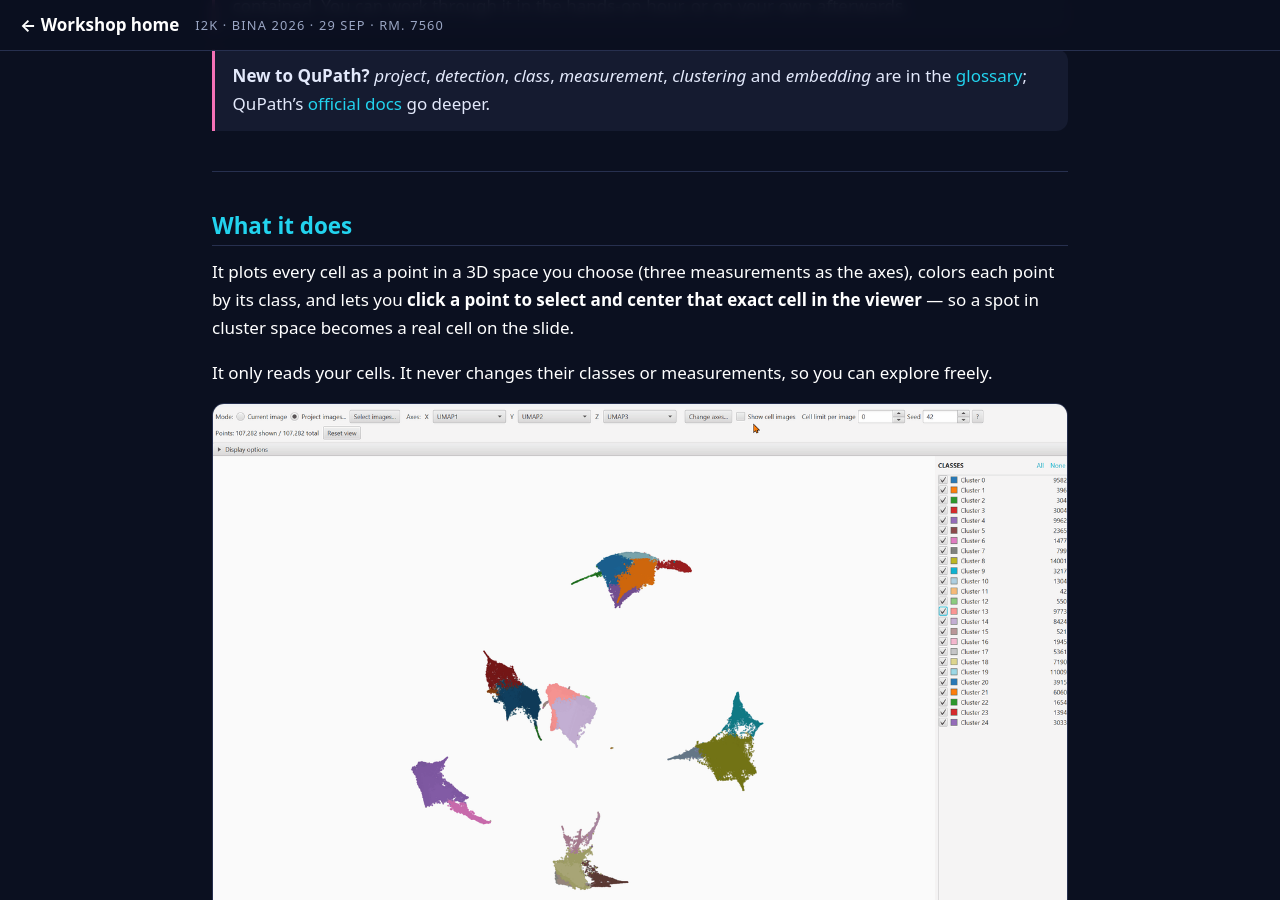
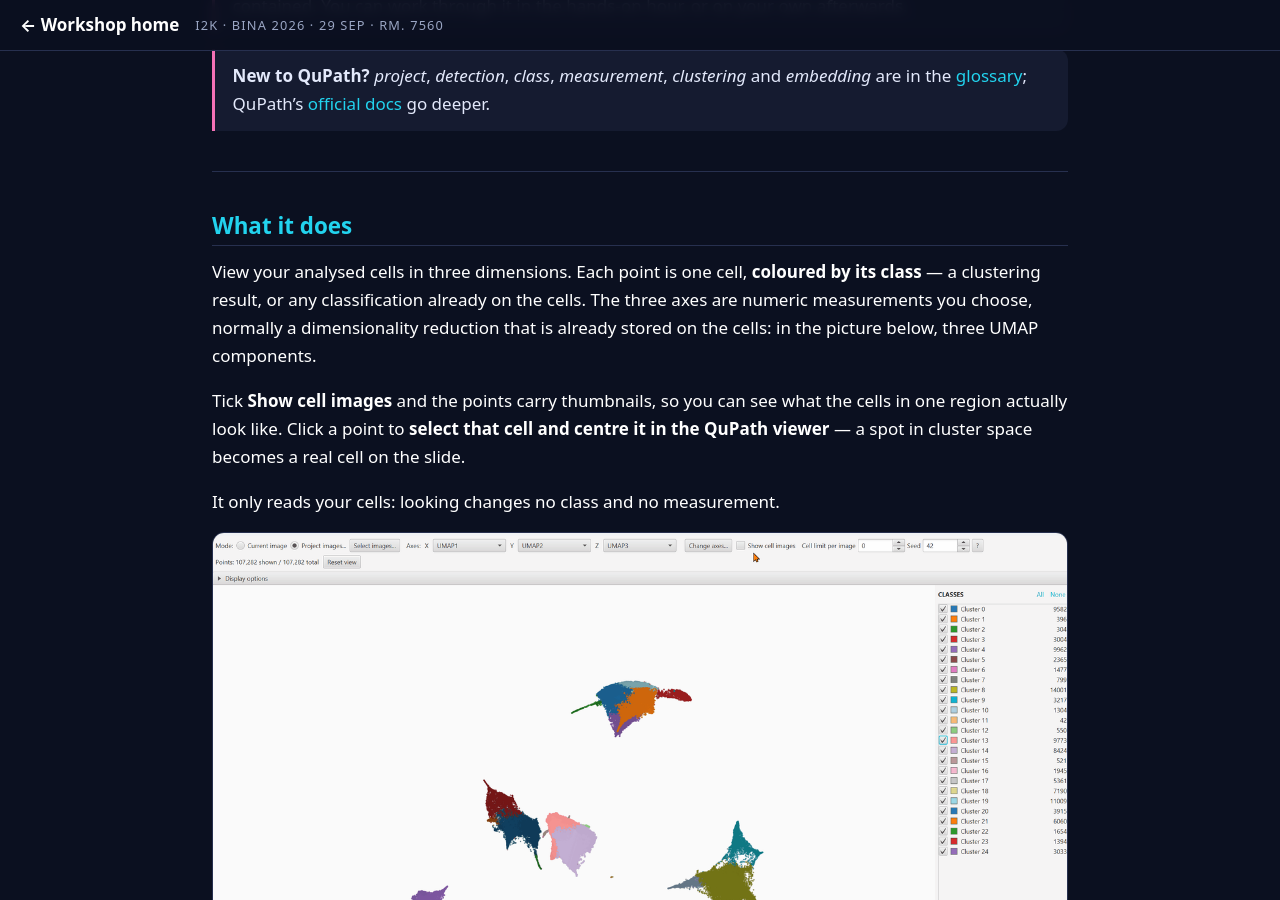
Before and after one commit to MichaelSNelson/BINA-I2K-2026-QuPath-Extensions, a Jekyll site: the page built from docs/04-cluster-3d-navigator.md, in a window 1280 px wide and 900 px high, scrolled down 754 px. Built offline with Jekyll 4.4.1, drawn with Linux system fonts in a browser that asks for light colours.

Commit message:
Guide 4: rewrite "What it does" around what the user sees
The old opening led with the mechanism -- "plots every cell as a point in a
3D space you choose (three measurements as the axes)" -- which describes the
implementation before saying what it is for.

Now: what the view shows (cells in three dimensions), what the colour means
(a clustering result or an existing classification), what positions them (a
dimensionality reduction already on the cells; three UMAP components in the
screenshot), the cell thumbnails, and the click-through to the viewer.

"Show cell images" is the control's real label, checked in
Cluster3DNavigatorPane rather than described from memory. Deliberately not
called "representative cells" -- that is QP-CAT's medoid gallery, a
different feature.

The read-only property is kept, as one clause rather than its own paragraph.

Claude-Session: https://claude.ai/code/session_01TZFXuLKiz1DgbomrTgfDTw

```diff
--- a/docs/04-cluster-3d-navigator.md
+++ b/docs/04-cluster-3d-navigator.md
@@ -29,12 +29,16 @@ title: Cluster 3D Navigator
 
 ## What it does
 
-It plots every cell as a point in a 3D space you choose (three measurements as the axes),
-colors each point by its class, and lets you **click a point to select and center that exact
-cell in the viewer** — so a spot in cluster space becomes a real cell on the slide.
+View your analysed cells in three dimensions. Each point is one cell, **coloured by its
+class** — a clustering result, or any classification already on the cells. The three axes are
+numeric measurements you choose, normally a dimensionality reduction that is already stored on
+the cells: in the picture below, three UMAP components.
 
-It only reads your cells. It never changes their classes or measurements, so you can explore
-freely.
+Tick **Show cell images** and the points carry thumbnails, so you can see what the cells in one
+region actually look like. Click a point to **select that cell and centre it in the QuPath
+viewer** — a spot in cluster space becomes a real cell on the slide.
+
+It only reads your cells: looking changes no class and no measurement.
 
 <img src="../images/cluster-3d-navigator/window-layout.png" alt="The Cluster 3D Navigator window. Across the top: a Mode row with Current image and Project images radio buttons, X, Y and Z axis dropdowns reading UMAP1, UMAP2 and UMAP3, a Change axes button, a Show cell images check box, and Cell limit per image and Seed fields. Below that a Points counter and a Reset view button, then a collapsed Display options bar. The main area shows several separate colored blobs of points. On the right a CLASSES legend lists Cluster 0 to Cluster 24 with colored squares, check boxes and counts, and a Cell preview thumbnail sits below it. A gesture hint runs along the bottom." width="1000">
 
```
